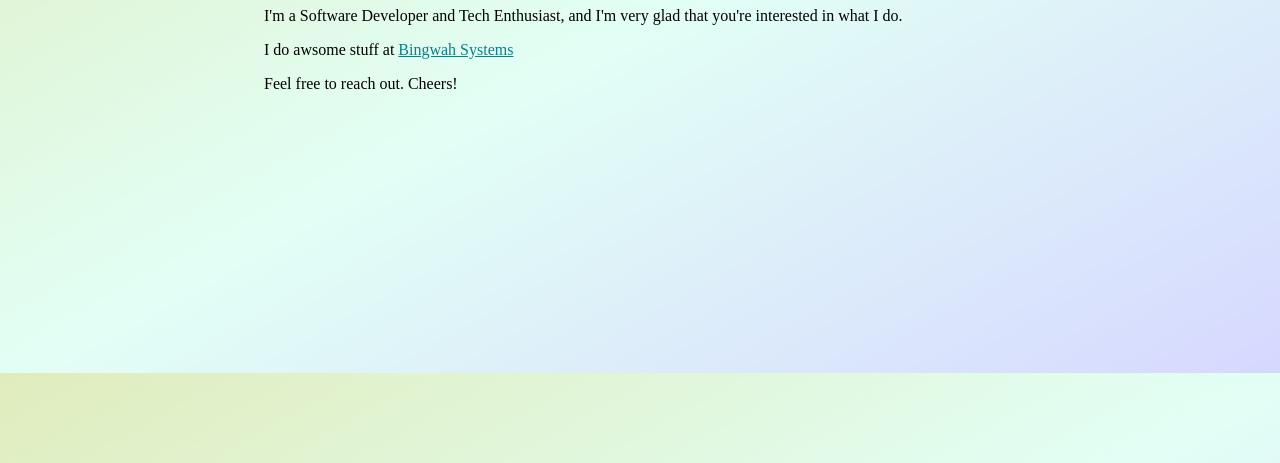
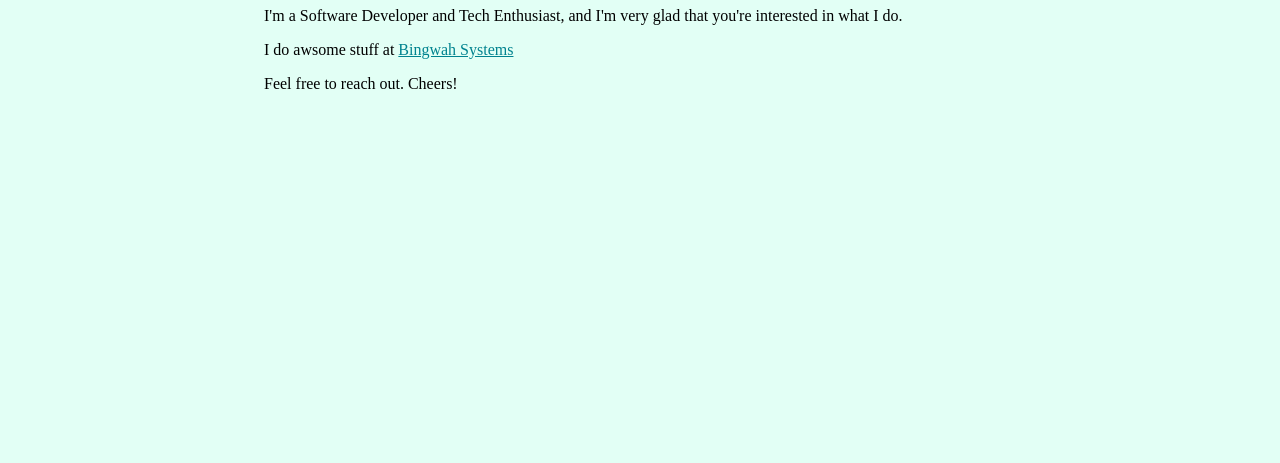
Before and after one commit to cmiltone/cmiltone.github.io, a plain HTML site: page index.html in a window 1280 px wide. Shown: the part 337-800 px from the top of the page. Drawn offline with Linux system fonts and the light colour scheme; a web font is replaced by a local one.

Commit message:
ui fixes - removes gradient

```diff
--- a/index.html
+++ b/index.html
@@ -12,7 +12,7 @@
         color: #00838f;
       }
       .grad {
-        background-image: linear-gradient(to bottom right, #e0ecbc, #e2fff5, #d6d8ff);
+        background-color: #e2fff5;
       }
       h1 {
         font-family: "Allerta Stencil", sans-serif;
```
